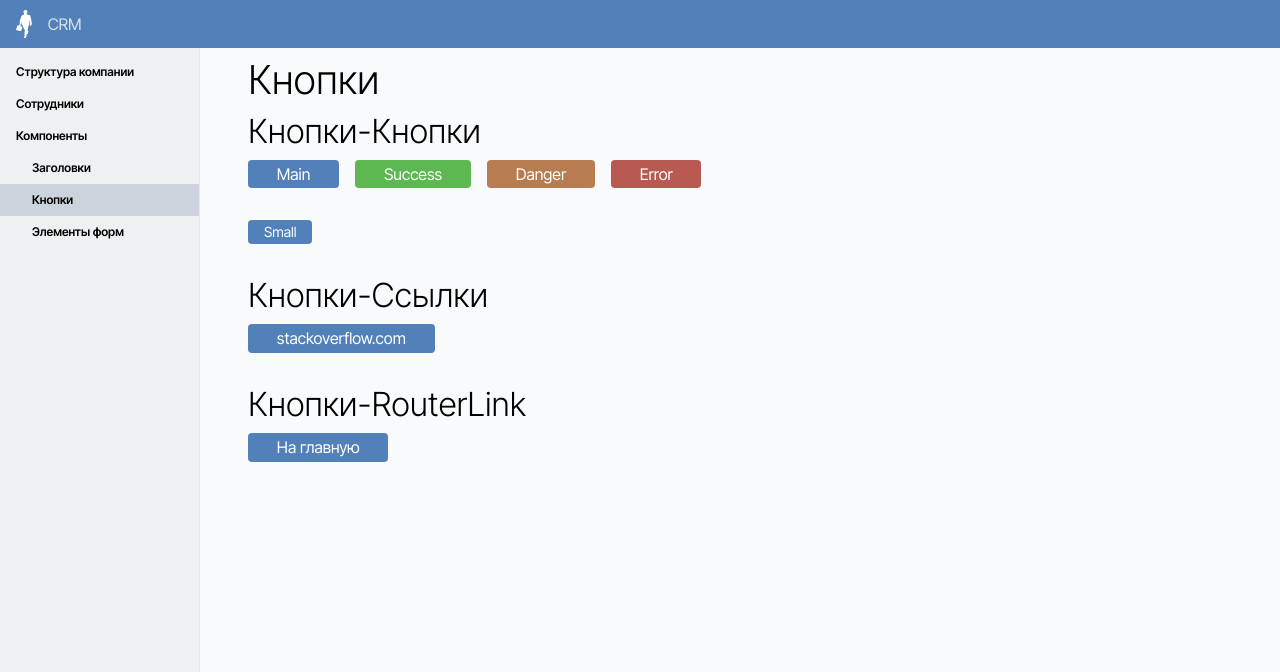
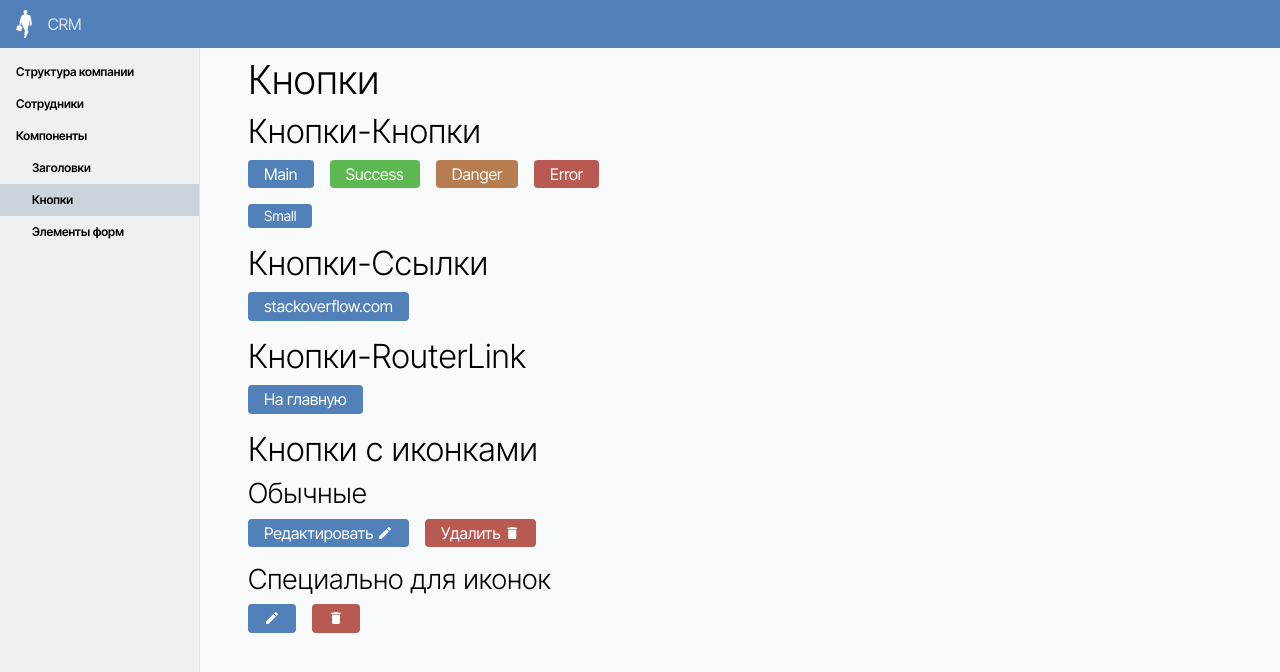
Before and after one commit to hardmagnett/big-company, a Vue app: page /components/buttons in a window 1280 px wide. Shown: the top 672 px of the page. Built offline with nearby package versions, Linux system fonts and the light colour scheme.

Commit message:
Иконки 03

```diff
--- a/src/a-library/components/forms/ABtn/ABtn.vue
+++ b/src/a-library/components/forms/ABtn/ABtn.vue
@@ -39,7 +39,8 @@ export default {
 
     height: var(--height);
     line-height: var(--height);
-    padding: 0 var(--height);
+    //padding: 0 var(--height);
+    padding: 0 var(--gap);
 
     display: block;
     width: fit-content;
--- a/src/a-library/views/component-list/Buttons/Buttons.vue
+++ b/src/a-library/views/component-list/Buttons/Buttons.vue
@@ -21,6 +21,18 @@
       <!--<ABtn :to="{name: 'dashboard'}">На главную</ABtn>-->
       <ABtn :to="{path: '/'}">На главную</ABtn>
     </div>
+
+    <h2>Кнопки c иконками</h2>
+    <h3>Обычные</h3>
+    <div class="buttons-page__buttons">
+      <ABtn>Редактировать <AIcon icon="mdi-pencil"/></ABtn>
+      <ABtn class="btn--error">Удалить <AIcon icon="mdi-delete"/></ABtn>
+    </div>
+    <h3>Специально для иконок</h3>
+    <div class="buttons-page__buttons">
+      <ABtn icon><AIcon icon="mdi-pencil"/></ABtn>
+      <ABtn icon class="btn--error"><AIcon icon="mdi-delete"/></ABtn>
+    </div>
   </div>
 </template>
 
@@ -32,12 +44,19 @@
   display: flex;
   flex-flow: row wrap;
   margin-bottom: var(--gap);
+  gap: var(--gap);
 
   > * {
-    margin-right: var(--gap);
-    margin-bottom: var(--gap);
+    //margin-right: var(--gap);
+    //margin-bottom: var(--gap);
   }
 }
 
 
 </style>
+<!--<script>-->
+<!--import AIcon from "../../../components/typo/AIcon/AIcon"-->
+<!--export default {-->
+<!--  components: {AIcon},-->
+<!--}-->
+<!--</script>-->
--- a/src/a-library/views/component-list/Headers/Headers.vue
+++ b/src/a-library/views/component-list/Headers/Headers.vue
@@ -23,13 +23,24 @@
       <button>
         <AIcon icon="mdi-pencil"/>
       </button>
+    <h2>Параграфы</h2>
       <p>
         Lorem ipsum dolor <a href="http://ya.ru">ya.ru</a> sit amet,
+        consectetur adipisicing elit. Consectetur doloribus eum, laudantium natus nobis non rem. Corporis ipsum itaque officia quibusdam recusandae, sed sint? Dolor nobis non provident suscipit totam.
+        Сonsectetur adipisicing elit. Consectetur doloribus eum, laudantium natus nobis non rem. Corporis ipsum itaque officia quibusdam recusandae, sed sint? Dolor nobis non provident suscipit totam.
+      </p>
+      <p>Сonsectetur adipisicing elit. Consectetur doloribus eum, laudantium natus nobis non rem. Corporis ipsum itaque officia quibusdam recusandae, sed sint? Dolor nobis non provident suscipit totam.</p>
+
+    <h2>AIcon</h2>
+    <p>
+      Компонент-иконка - по сути обычный span. Лекго вставляется в текст
+      <AIcon icon="mdi-pencil"/>
+      или в ссылку
+      <a href="/" target="_blank">
         <AIcon icon="mdi-pencil"/>
-        <a href="http://ya.ru">
-          <AIcon icon="mdi-pencil"/>
-        </a>
-        consectetur adipisicing elit. Consectetur doloribus eum, laudantium natus nobis non rem. Corporis ipsum itaque officia quibusdam recusandae, sed sint? Dolor nobis non provident suscipit totam.</p>
+      </a>
+      .
+    </p>
       <br>
       <br>
       <br>
```
